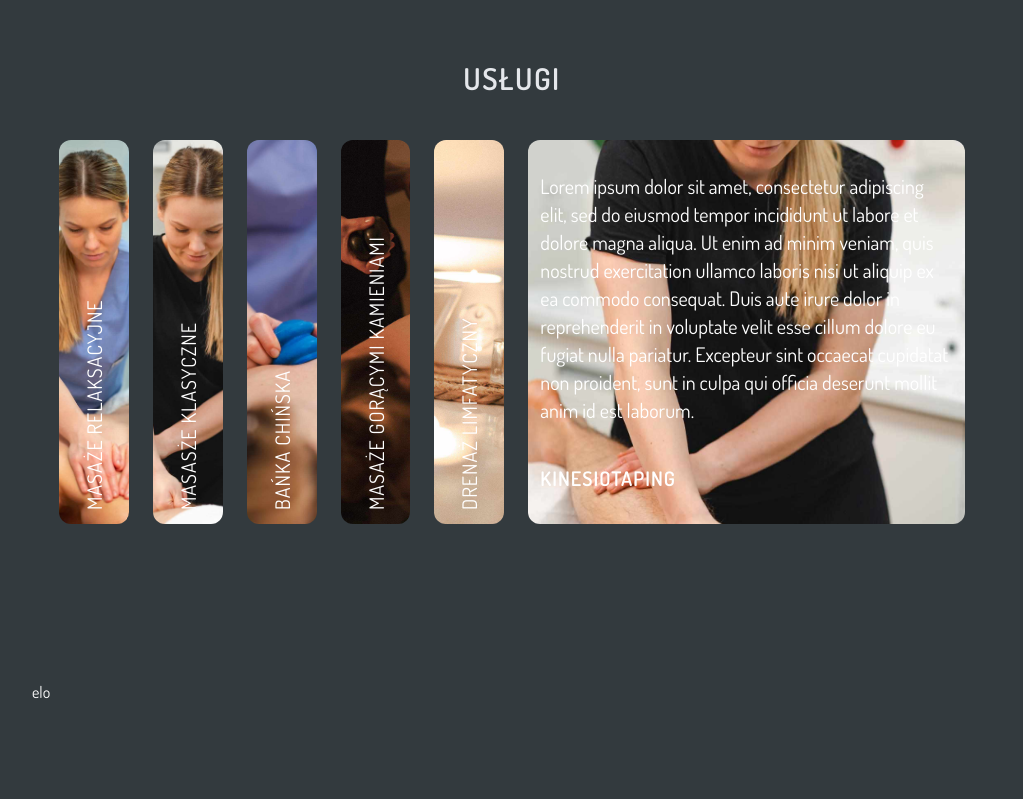
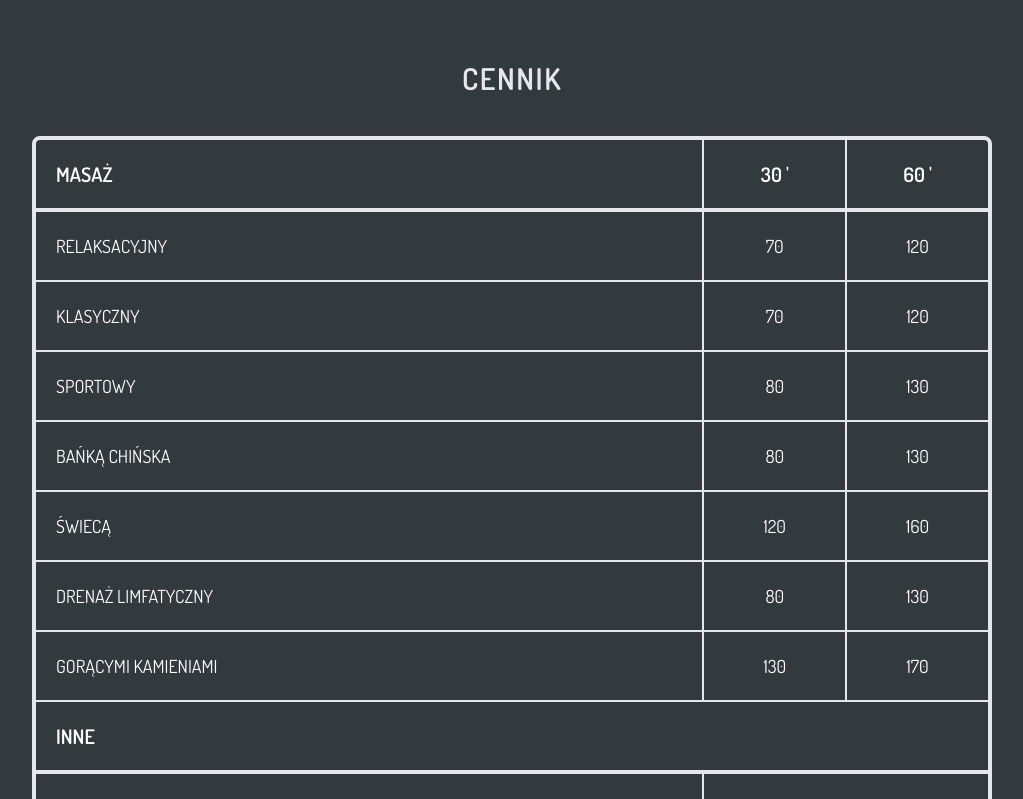
Before and after one commit to Rudziutki102/teraphist-website, a Next.js app: page / in a window 1280 px wide. Shown: the part 840-1639 px from the top of the page, without its empty margins (128-1151 px from the left). Built offline with nearby package versions, Linux system fonts and the light colour scheme.

Commit message:
Added pricing list

```diff
--- a/app/page.tsx
+++ b/app/page.tsx
@@ -8,8 +8,8 @@ export default function Home() {
   return (
     <div className="flex flex-wrap">
       <HeroSection />
+      <PricingList />
       <SkillsSection />
-      <PricingList />
       <ReviewList />
       <Footer />
     </div>
--- a/components/pricing-list.tsx
+++ b/components/pricing-list.tsx
@@ -1,10 +1,48 @@
 import React from "react";
 import { pricingList } from "@/lib/data";
+import SectionHeader from "./section-header";
 
 const PricingList = () => {
   return (
     <div id="pricing" className="section w-full lg:w-3/4 mx-auto">
-      elo
+      <SectionHeader name="Cennik" />
+      <div className="border-4 rounded-lg uppercase">
+        {pricingList.map(({ category, services, priceTypes }, index) => (
+          <>
+            <div className="flex border-b-4 text-xl font-semibold" key={index}>
+              <span className="p-5 flex-[70%]">{category}</span>
+              {priceTypes
+                ? priceTypes.map((priceType, index) => (
+                    <span
+                      className="border-l-2 p-5 flex-[15%] text-center"
+                      key={index}
+                    >
+                      {priceType}
+                    </span>
+                  ))
+                : null}
+            </div>
+            {services.map((service, index) => (
+              <div
+                className="flex border-b-2 text-lg last:border-b-0"
+                key={index}
+              >
+                <span className="flex-[70%] p-5">{service.name}</span>
+                {service.prices.map((price, index, array) => (
+                  <span
+                    className={`border-l-2 p-5 ${
+                      array.length > 1 ? "flex-[15%]" : "flex-[30%]"
+                    } text-center`}
+                    key={index}
+                  >
+                    {price.amount}
+                  </span>
+                ))}
+              </div>
+            ))}
+          </>
+        ))}
+      </div>
     </div>
   );
 };
--- a/lib/data.ts
+++ b/lib/data.ts
@@ -62,67 +62,67 @@ export const skills = [
 
 export const pricingList = [
   {
-    service: "Masaż",
+    category: "Masaż",
+    priceTypes: ["30 '", "60 '"],
     services: [
       {
         name: "relaksacyjny",
-        prices: {
-          half: 70,
-          full: 120,
-        },
+        prices: [
+          { type: "half", amount: 70 },
+          { type: "full", amount: 120 },
+        ],
       },
       {
         name: "klasyczny",
-        prices: {
-          half: 70,
-          full: 120,
-        },
+        prices: [
+          { type: "half", amount: 70 },
+          { type: "full", amount: 120 },
+        ],
       },
       {
         name: "sportowy",
-        prices: {
-          half: 80,
-          full: 130,
-        },
+        prices: [
+          { type: "half", amount: 80 },
+          { type: "full", amount: 130 },
+        ],
       },
       {
         name: "bańką chińska",
-        prices: {
-          half: 80,
-          full: 130,
-        },
+        prices: [
+          { type: "half", amount: 80 },
+          { type: "full", amount: 130 },
+        ],
       },
       {
         name: "świecą",
-        prices: {
-          half: 120,
-          full: 160,
-        },
+        prices: [
+          { type: "half", amount: 120 },
+          { type: "full", amount: 160 },
+        ],
       },
       {
         name: "drenaż limfatyczny",
-        prices: {
-          half: 80,
-          full: 130,
-        },
+        prices: [
+          { type: "half", amount: 80 },
+          { type: "full", amount: 130 },
+        ],
       },
       {
         name: "gorącymi kamieniami",
-        prices: {
-          half: 130,
-          full: 170,
-        },
+        prices: [
+          { type: "half", amount: 130 },
+          { type: "full", amount: 170 },
+        ],
       },
     ],
   },
   {
-    service: "Inne",
+    category: "Inne",
+    priceTypes: false,
     services: [
       {
         name: "kinesiotaping",
-        prices: {
-          stable: 30,
-        },
+        prices: [{ type: "stable", amount: 30 }],
       },
     ],
   },
```
